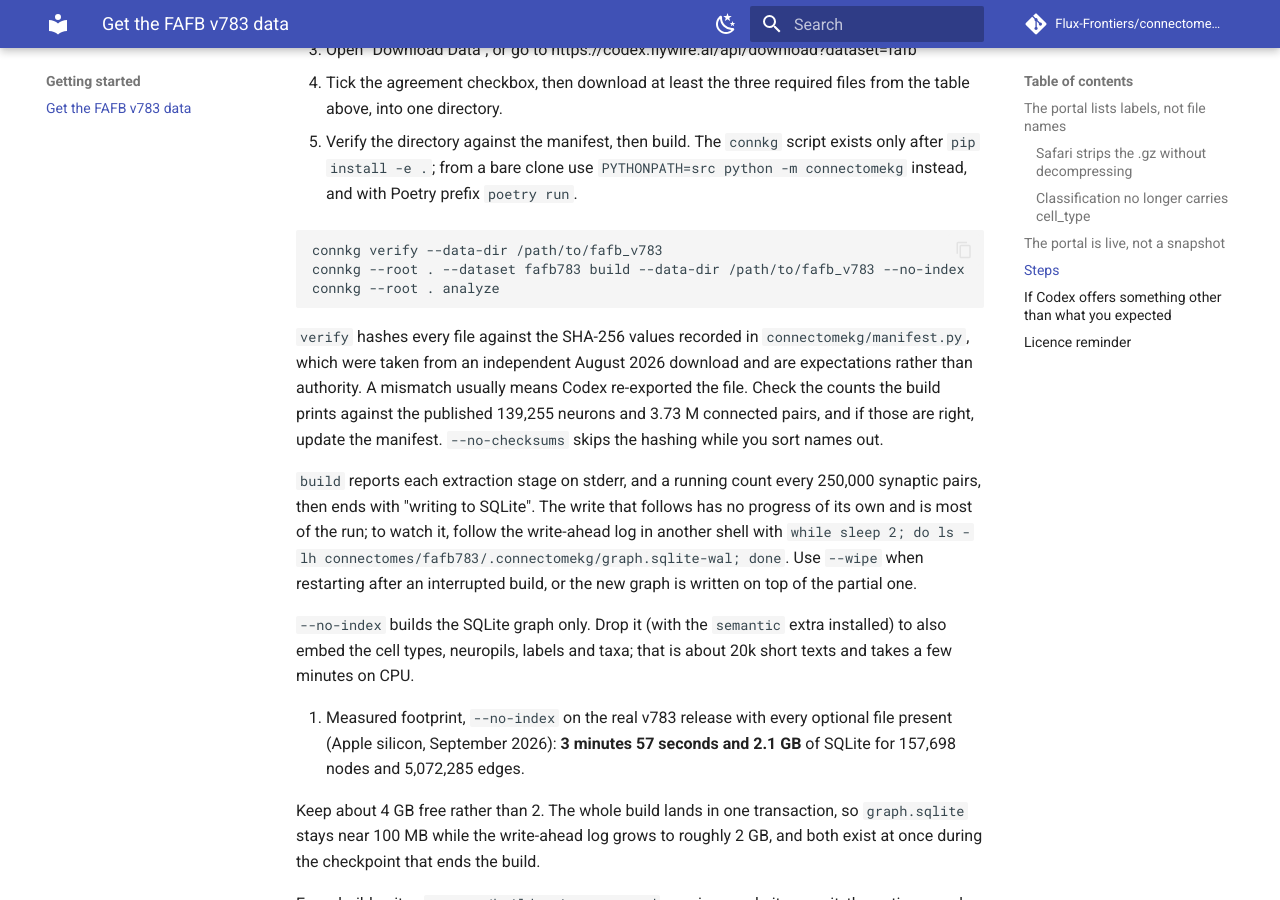
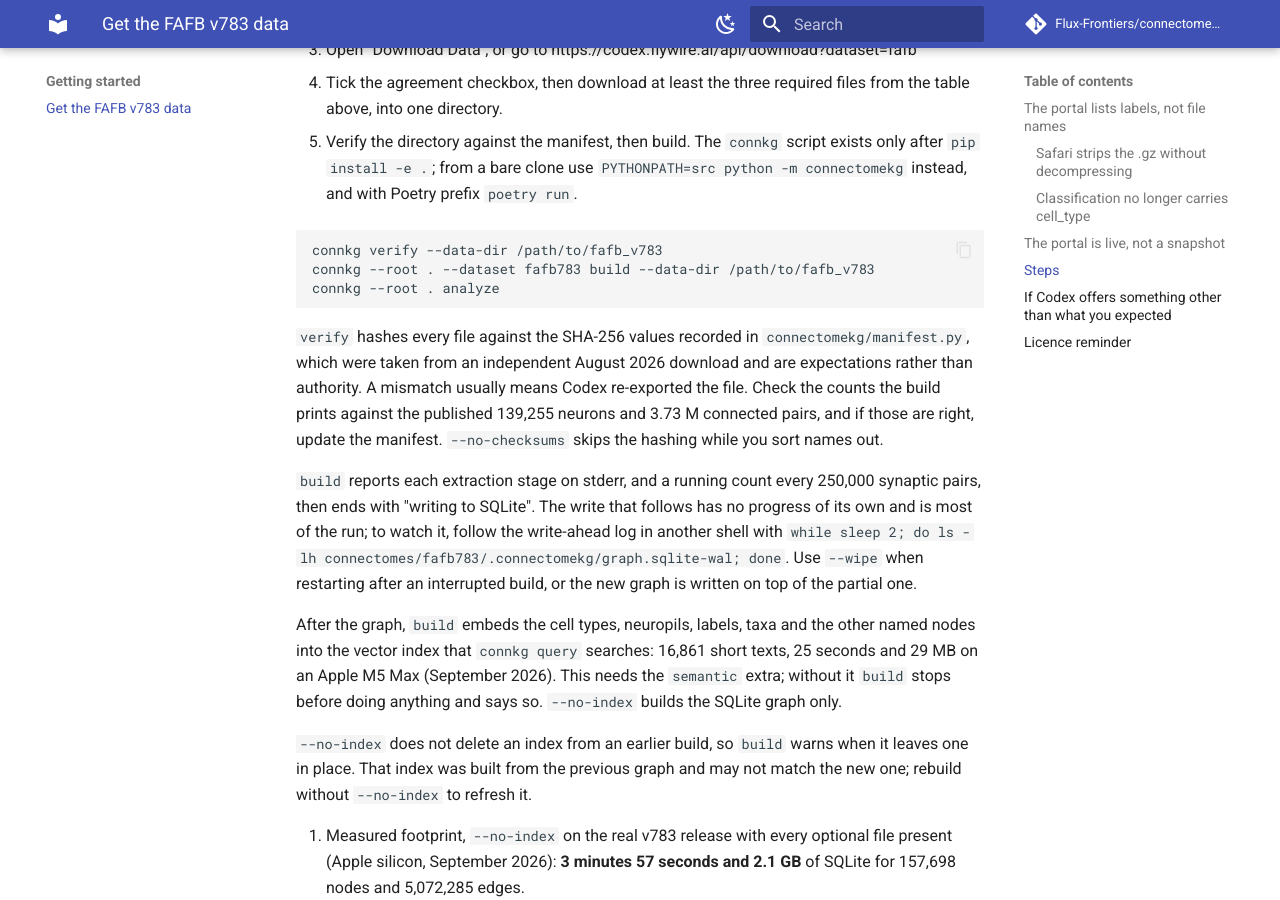
Before and after one commit to Flux-Frontiers/connectome_kg, an MkDocs documentation site: the page built from docs/DOWNLOAD.md, in a window 1280 px wide and 900 px high, scrolled down 4128 px. Built offline with MkDocs 1.6.1 and Material for MkDocs 9.7.7, drawn with Linux system fonts in a browser that asks for light colours; comment, search, counter and statistics services are not loaded.

Commit message:
fix(build): index by default in the docs; fail fast without the extra
The documented FAFB v783 build dropped --no-index, so a new install has
connkg query and the query_connectome/pack_connectome tools. Measured on
v783: 16,861 vectors in 25 s and 29 MB (Apple M5 Max), not the "few
minutes" the docs claimed.

connkg build now checks for the semantic extra (sentence_transformers,
sqlite_vec) before starting and stops with a usage error, rather than
failing at the index step after the graph write. build --no-index warns
when it leaves a vector index from an earlier build in place, since that
index was not rebuilt; the warning is recorded in the build report.

The repo's connkg skill is updated to match.

Co-Authored-By: Claude Opus 5 (1M context) <noreply@anthropic.com>

```diff
--- a/docs/DOWNLOAD.md
+++ b/docs/DOWNLOAD.md
@@ -169,9 +169,16 @@ used on the dataset node.
    `--wipe` when restarting after an interrupted build, or the new graph is
    written on top of the partial one.
 
-   `--no-index` builds the SQLite graph only. Drop it (with the `semantic`
-   extra installed) to also embed the cell types, neuropils, labels and taxa;
-   that is about 20k short texts and takes a few minutes on CPU.
+   After the graph, `build` embeds the cell types, neuropils, labels, taxa and
+   the other named nodes into the vector index that `connkg query` searches:
+   16,861 short texts, 25 seconds and 29 MB on an Apple M5 Max (September
+   2026). This needs the `semantic` extra; without it `build` stops before
+   doing anything and says so. `--no-index` builds the SQLite graph only.
+
+   `--no-index` does not delete an index from an earlier build, so `build`
+   warns when it leaves one in place. That index was built from the previous
+   graph and may not match the new one; rebuild without `--no-index` to
+   refresh it.
 
 6. Measured footprint, `--no-index` on the real v783 release with every
    optional file present (Apple silicon, September 2026): **3 minutes 57
```
Also changed, not shown: other parts of docs/DOWNLOAD.md (+1 -1 lines), .claude/skills/connkg/SKILL.md (+8 -3 lines), CHANGELOG.md (+14 -0 lines), README.md (+2 -2 lines), 2 other files.
